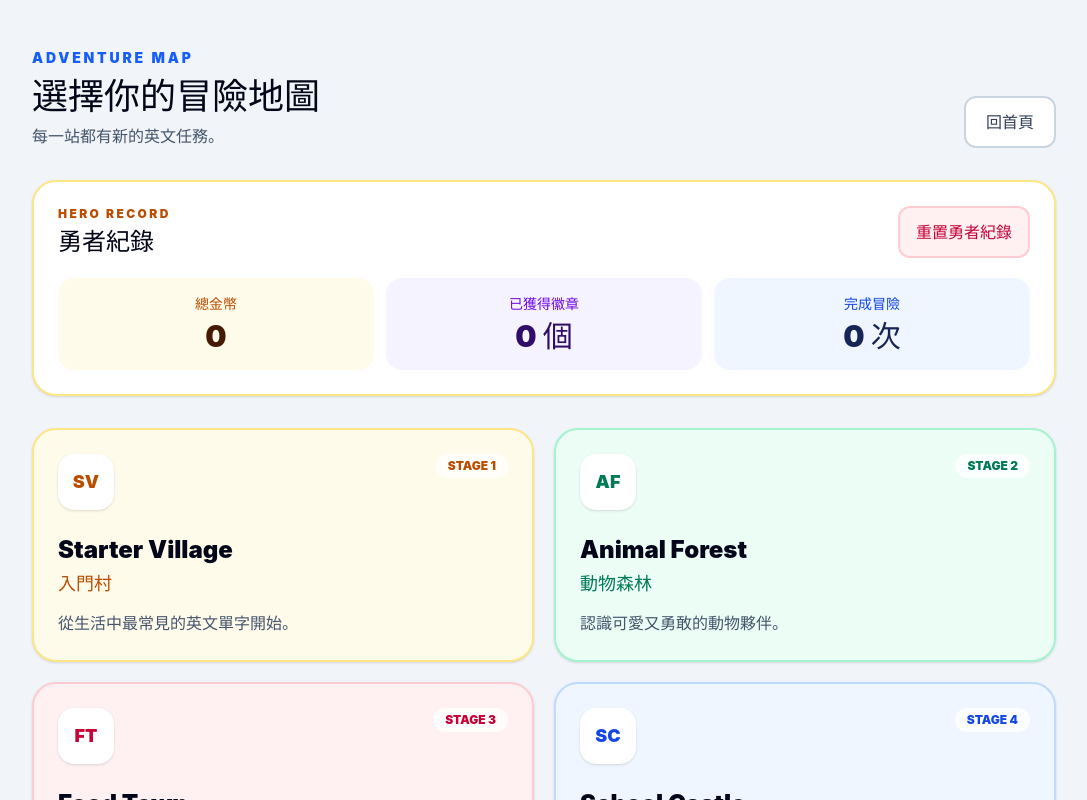
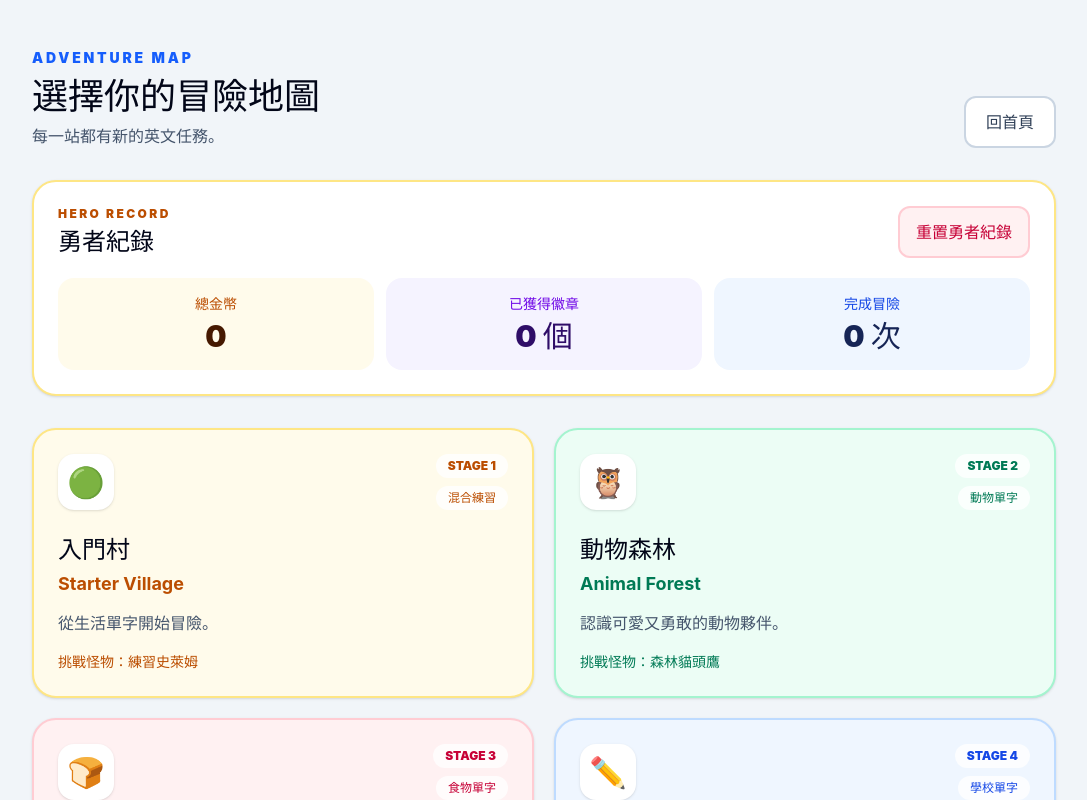
Before and after one commit to abowchen2025/word-hero, a React (Vite) app: page / in a window 1280 px wide. Both pictures are taken after a click on the button "開始冒險". Shown: the top 800 px of the page, without its empty margins (96-1183 px from the left). Built offline with nearby package versions, Linux system fonts and the light colour scheme.

Commit message:
add stage themed question filtering

```diff
--- a/src/components/MonsterCard.jsx
+++ b/src/components/MonsterCard.jsx
@@ -1,4 +1,10 @@
-function MonsterCard({ health = 100, maxHealth = 100 }) {
+function MonsterCard({
+  health = 100,
+  maxHealth = 100,
+  name = 'Word Monster',
+  nameZh = '單字小怪獸',
+  icon = '👾',
+}) {
   const percentage = Math.max(0, Math.min(100, (health / maxHealth) * 100))
   const isInDanger = percentage < 30
 
@@ -17,7 +23,7 @@ function MonsterCard({ health = 100, maxHealth = 100 }) {
           }`}
           aria-hidden="true"
         >
-          👾
+          {icon}
         </div>
         <div>
           <p
@@ -27,7 +33,8 @@ function MonsterCard({ health = 100, maxHealth = 100 }) {
           >
             {isInDanger ? 'Danger' : 'Word Monster'}
           </p>
-          <h2 className="text-xl font-black text-slate-900">單字小怪獸</h2>
+          <h2 className="text-xl font-black text-slate-900">{nameZh}</h2>
+          <p className="text-sm font-bold text-slate-500">{name}</p>
         </div>
       </div>
       <div>
--- a/src/data/stages.json
+++ b/src/data/stages.json
@@ -2,33 +2,61 @@
   {
     "id": "starter-village",
     "name": "Starter Village",
-    "nameZh": "入門村",
-    "description": "從生活中最常見的英文單字開始。",
-    "theme": "amber",
-    "badge": "SV"
+    "name_zh": "入門村",
+    "description": "從生活單字開始冒險。",
+    "themes": [],
+    "difficulty": "easy",
+    "topicLabel": "混合練習",
+    "cardTheme": "amber",
+    "monster": {
+      "name": "Practice Slime",
+      "name_zh": "練習史萊姆",
+      "icon": "🟢"
+    }
   },
   {
     "id": "animal-forest",
     "name": "Animal Forest",
-    "nameZh": "動物森林",
+    "name_zh": "動物森林",
     "description": "認識可愛又勇敢的動物夥伴。",
-    "theme": "emerald",
-    "badge": "AF"
+    "themes": ["animals"],
+    "difficulty": "easy",
+    "topicLabel": "動物單字",
+    "cardTheme": "emerald",
+    "monster": {
+      "name": "Forest Owl",
+      "name_zh": "森林貓頭鷹",
+      "icon": "🦉"
+    }
   },
   {
     "id": "food-town",
     "name": "Food Town",
-    "nameZh": "食物小鎮",
+    "name_zh": "食物小鎮",
     "description": "收集餐桌與點心店裡的單字。",
-    "theme": "rose",
-    "badge": "FT"
+    "themes": ["food"],
+    "difficulty": "easy",
+    "topicLabel": "食物單字",
+    "cardTheme": "rose",
+    "monster": {
+      "name": "Hungry Toast",
+      "name_zh": "貪吃吐司",
+      "icon": "🍞"
+    }
   },
   {
     "id": "school-castle",
     "name": "School Castle",
-    "nameZh": "學校城堡",
+    "name_zh": "學校城堡",
     "description": "挑戰每天在學校會用到的英文。",
-    "theme": "blue",
-    "badge": "SC"
+    "themes": ["school"],
+    "difficulty": "easy",
+    "topicLabel": "學校單字",
+    "cardTheme": "blue",
+    "monster": {
+      "name": "Pencil Knight",
+      "name_zh": "鉛筆騎士",
+      "icon": "✏️"
+    }
   }
 ]
--- a/src/pages/BattlePage.jsx
+++ b/src/pages/BattlePage.jsx
@@ -13,8 +13,21 @@ import { useSpeech } from '../hooks/useSpeech'
 const NORMAL_QUESTION_COUNT = 10
 const INITIAL_MONSTER_HP = 100
 
-function createNormalQuestion() {
-  return generateQuestion(starterWords)
+function getStageWordBank(stage) {
+  if (!Array.isArray(stage?.themes) || stage.themes.length === 0) {
+    return starterWords
+  }
+
+  const stageThemes = new Set(stage.themes)
+  const filteredWords = starterWords.filter((word) =>
+    stageThemes.has(word.theme),
+  )
+
+  return filteredWords.length >= 4 ? filteredWords : starterWords
+}
+
+function createNormalQuestion(wordBank) {
+  return generateQuestion(wordBank)
 }
 
 function shuffle(items) {
@@ -31,12 +44,15 @@ function shuffle(items) {
   return shuffledItems
 }
 
-function createBattleSetup(battleMode) {
+function createBattleSetup(battleMode, stage) {
   if (battleMode !== 'review') {
+    const normalWords = getStageWordBank(stage)
+
     return {
+      normalWords,
       reviewWords: [],
       totalQuestions: NORMAL_QUESTION_COUNT,
-      firstQuestion: createNormalQuestion(),
+      firstQuestion: createNormalQuestion(normalWords),
     }
   }
 
@@ -48,6 +64,7 @@ function createBattleSetup(battleMode) {
   ).slice(0, NORMAL_QUESTION_COUNT)
 
   return {
+    normalWords: [],
     reviewWords,
     totalQuestions: reviewWords.length,
     firstQuestion:
@@ -65,8 +82,9 @@ function calculateStars(correctCount, totalQuestions) {
 }
 
 function BattlePage({ stage, battleMode = 'normal', onComplete, onBack }) {
-  const [battleSetup] = useState(() => createBattleSetup(battleMode))
-  const { reviewWords, totalQuestions, firstQuestion } = battleSetup
+  const [battleSetup] = useState(() => createBattleSetup(battleMode, stage))
+  const { normalWords, reviewWords, totalQuestions, firstQuestion } =
+    battleSetup
   const [question, setQuestion] = useState(firstQuestion)
   const [currentQuestionIndex, setCurrentQuestionIndex] = useState(1)
   const [score, setScore] = useState(0)
@@ -185,6 +203,7 @@ function BattlePage({ stage, battleMode = 'normal', onComplete, onBack }) {
     if (currentQuestionIndex === totalQuestions) {
       onComplete({
         battleMode,
+        stage: battleMode === 'review' ? null : stage,
         score,
         totalQuestions,
         correctCount,
@@ -202,7 +221,7 @@ function BattlePage({ stage, battleMode = 'normal', onComplete, onBack }) {
     setQuestion(
       battleMode === 'review'
         ? generateQuestion([reviewWords[currentQuestionIndex]], starterWords)
-        : createNormalQuestion(),
+        : createNormalQuestion(normalWords),
     )
     setCurrentQuestionIndex((index) => index + 1)
     setSelectedOption(null)
@@ -281,7 +300,7 @@ function BattlePage({ stage, battleMode = 'normal', onComplete, onBack }) {
             <h1 className="mt-1 text-xl font-black text-slate-950 sm:text-2xl">
               {battleMode === 'review'
                 ? '錯題複習'
-                : `${stage?.name ?? 'Starter Village'} ${stage?.nameZh ?? '新手村'}`}
+                : `${stage?.name ?? 'Starter Village'} ${stage?.name_zh ?? '入門村'}`}
             </h1>
           </div>
           <button
@@ -323,6 +342,17 @@ function BattlePage({ stage, battleMode = 'normal', onComplete, onBack }) {
           <MonsterCard
             health={monsterHp}
             maxHealth={monsterMaxHp}
+            name={
+              battleMode === 'review'
+                ? 'Review Monster'
+                : stage?.monster?.name
+            }
+            nameZh={
+              battleMode === 'review'
+                ? '複習小怪獸'
+                : stage?.monster?.name_zh
+            }
+            icon={battleMode === 'review' ? '👾' : stage?.monster?.icon}
           />
         </section>
 
--- a/src/pages/ResultPage.jsx
+++ b/src/pages/ResultPage.jsx
@@ -72,6 +72,11 @@ function ResultPage({
         <h1 className="mt-2 text-4xl font-black text-slate-950">
           {isReviewMode ? '錯題複習完成！' : '任務完成！'}
         </h1>
+        {!isReviewMode && (
+          <p className="mt-3 text-lg font-black text-blue-700">
+            完成冒險：{battleResult.stage?.name_zh ?? '入門村'}
+          </p>
+        )}
         <p className="mt-4 text-xl font-bold text-slate-600">
           {isReviewMode ? '本次複習表現：' : '本次獲得 '}
           <span className="text-amber-500">{battleResult.stars} 顆星</span>
--- a/src/pages/WorldMapPage.jsx
+++ b/src/pages/WorldMapPage.jsx
@@ -98,23 +98,34 @@ function WorldMapPage({ onSelectStage, onHome }) {
             <button
               key={stage.id}
               type="button"
-              className={`group min-h-52 rounded-3xl border-2 p-6 text-left shadow-sm transition hover:-translate-y-1 hover:shadow-lg ${themeClasses[stage.theme]}`}
+              className={`group min-h-52 rounded-3xl border-2 p-6 text-left shadow-sm transition hover:-translate-y-1 hover:shadow-lg ${themeClasses[stage.cardTheme]}`}
               onClick={() => onSelectStage(stage)}
             >
               <div className="flex items-start justify-between gap-4">
-                <span className="grid h-14 w-14 place-items-center rounded-2xl bg-white text-lg font-black shadow-sm">
-                  {stage.badge}
+                <span
+                  className="grid h-14 w-14 place-items-center rounded-2xl bg-white text-3xl shadow-sm"
+                  aria-hidden="true"
+                >
+                  {stage.monster.icon}
                 </span>
-                <span className="rounded-full bg-white/80 px-3 py-1 text-xs font-black">
-                  STAGE {index + 1}
-                </span>
+                <div className="flex flex-col items-end gap-2">
+                  <span className="rounded-full bg-white/80 px-3 py-1 text-xs font-black">
+                    STAGE {index + 1}
+                  </span>
+                  <span className="rounded-full bg-white/80 px-3 py-1 text-xs font-black">
+                    {stage.topicLabel}
+                  </span>
+                </div>
               </div>
               <h2 className="mt-6 text-2xl font-black text-slate-950">
-                {stage.name}
+                {stage.name_zh}
               </h2>
-              <p className="mt-1 text-lg font-bold">{stage.nameZh}</p>
+              <p className="mt-1 text-lg font-bold">{stage.name}</p>
               <p className="mt-3 leading-relaxed text-slate-600">
                 {stage.description}
+              </p>
+              <p className="mt-4 text-sm font-black">
+                挑戰怪物：{stage.monster.name_zh}
               </p>
             </button>
           ))}
```
